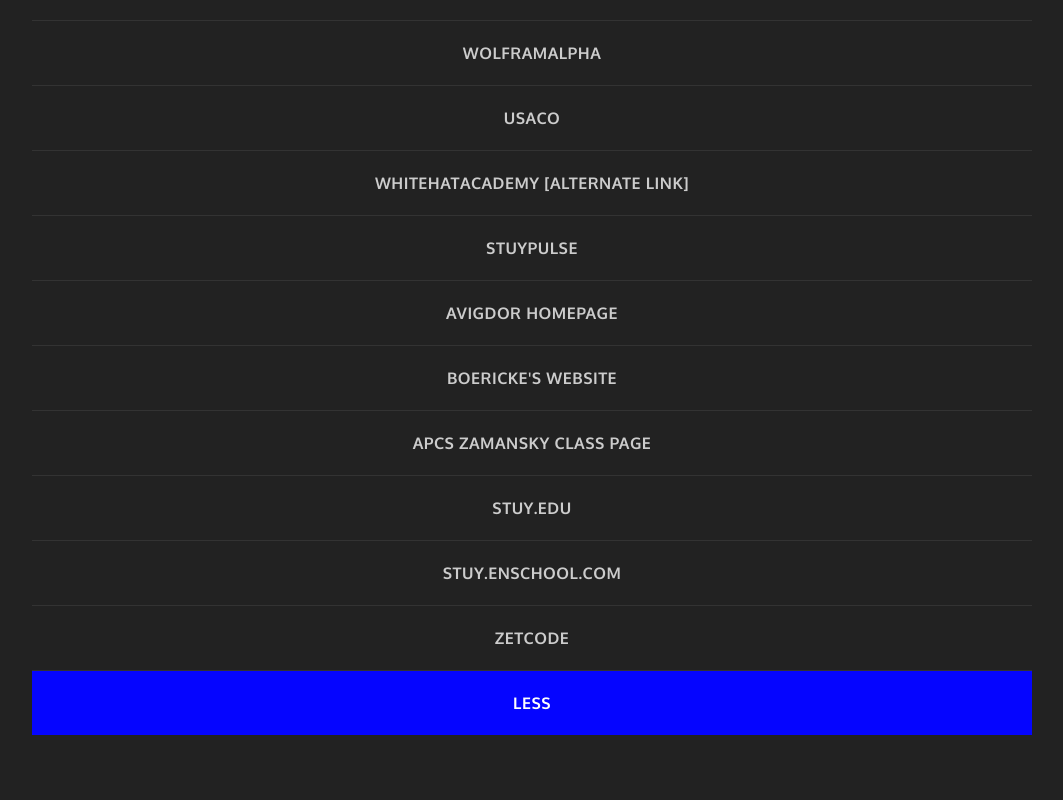
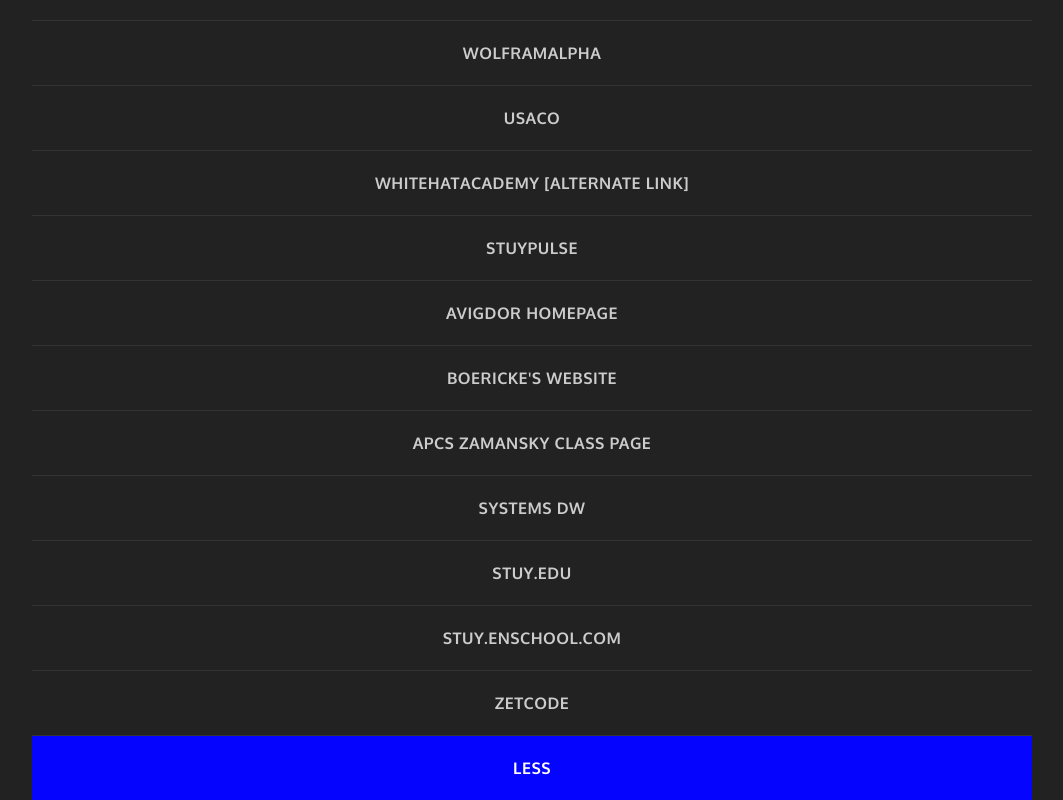
Before and after one commit to elc1798/html-homepage, a plain HTML site: page more.html in a window 1280 px wide. Shown: the part 840-1640 px from the top of the page, without its empty margins (108-1171 px from the left). Before the commit the page ends 1575 px from the top, so only its background shows below. Drawn offline with Linux system fonts and the light colour scheme.

Commit message:
Modifications

```diff
--- a/more.html
+++ b/more.html
@@ -71,6 +71,7 @@
 					<li><a href="http://www.freewebs.com/boerickesworld/economics.htm">Boericke's Website</a></li>
 					<li><a href="http://stuycs-apcs-z.github.io">APCS Zamansky
                             Class Page</a></li>
+					<li><a href="http://www.stuycs.org/courses/mks65/dw">Systems DW</a></li>
 					<li><a href="http://stuy.edu">Stuy.edu</a></li>
 					<li><a href="http://stuy.enschool.com">stuy.enschool.com</a></li>
 					<li><a href="http://zetcode.com">ZetCode</a></li>
```
